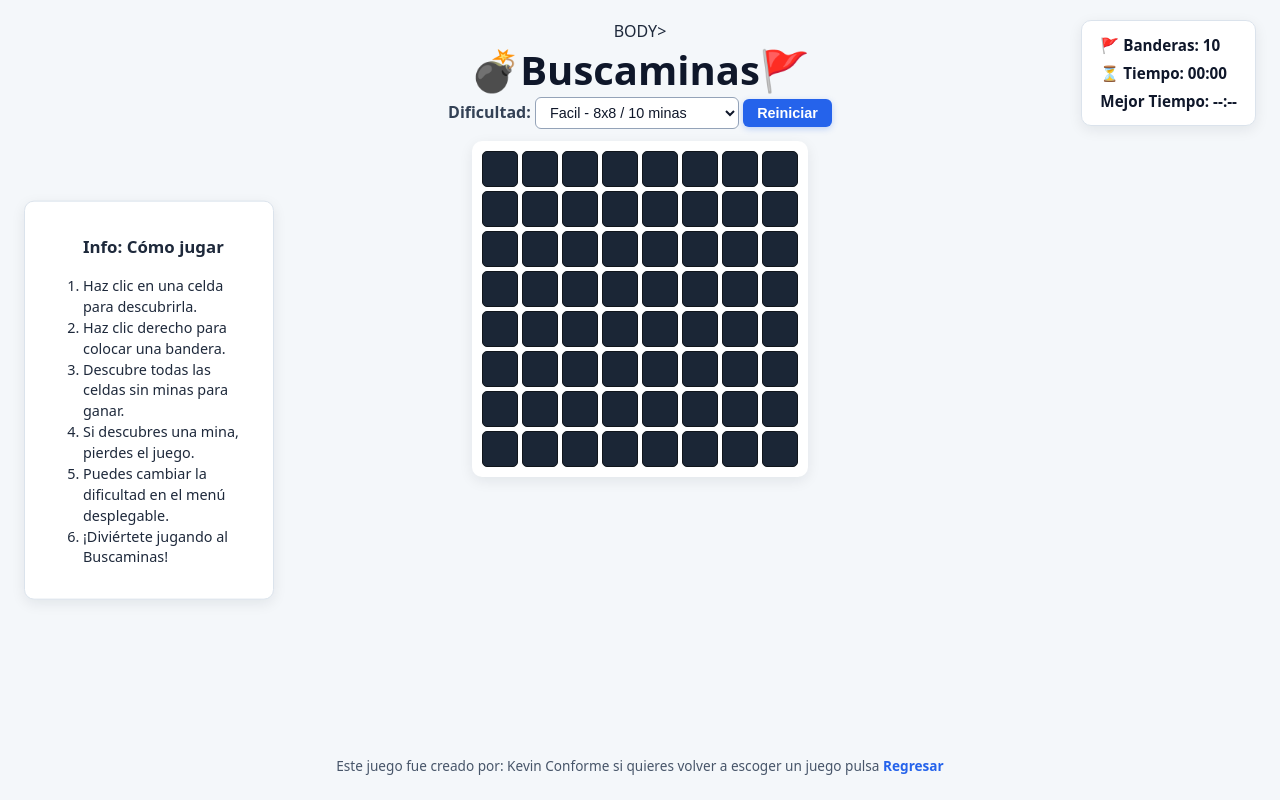
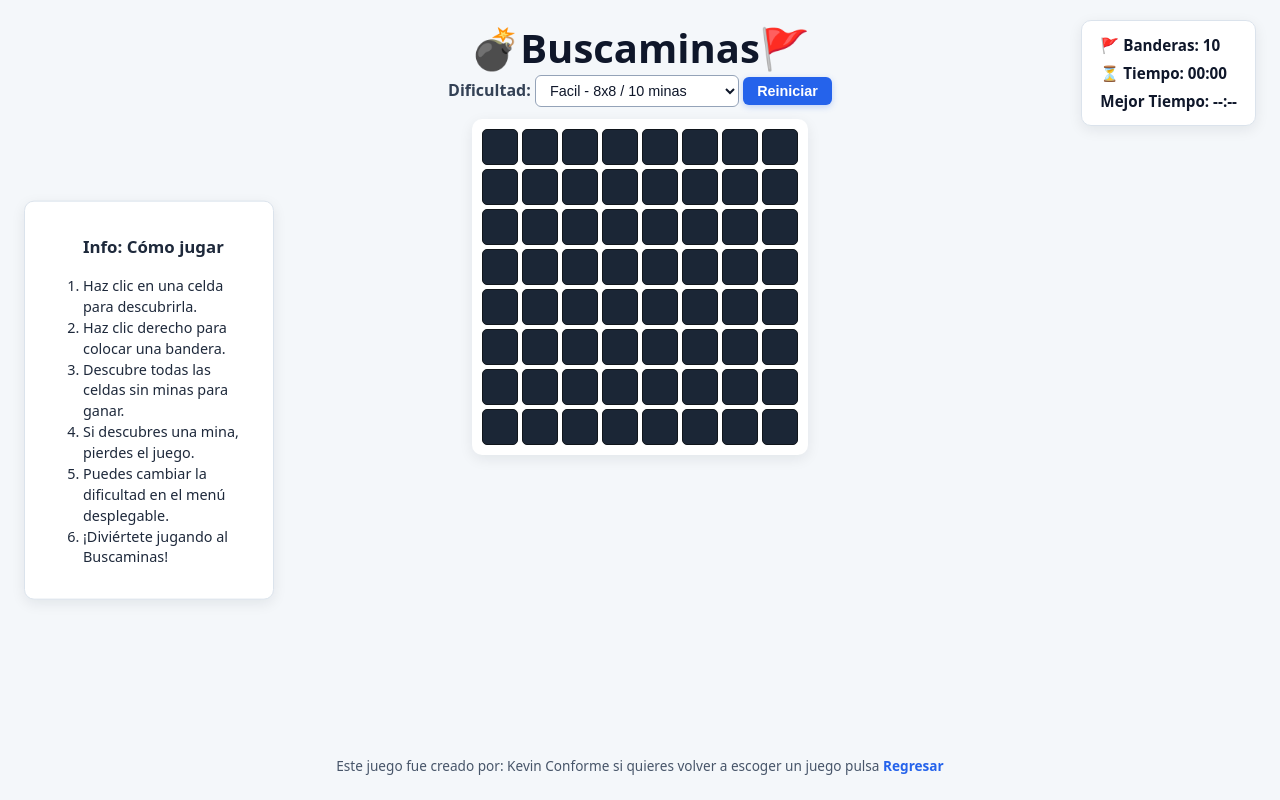
Before and after one commit to KevinConforme/Web-Personal-Django3, a Django app: page /buscaminas/ in a window 1280 px wide. Run offline with Django 3.2, Linux system fonts and the light colour scheme.

Commit message:
Fix HTML formatting in buscaminas.html

```diff
--- a/WebPersonal/core/templates/core/buscaminas.html
+++ b/WebPersonal/core/templates/core/buscaminas.html
@@ -6,7 +6,7 @@
 <link href="{% static 'css/buscaminas.css' %}" rel="stylesheet">
 {% endblock %}
 </HEAD>
-BODY>
+<BODY>
 <label><strong class="titulo">💣Buscaminas🚩</strong></label>
 <div class="info" id="info">
 	<ol><h3>Info: Cómo jugar</h3>
```
